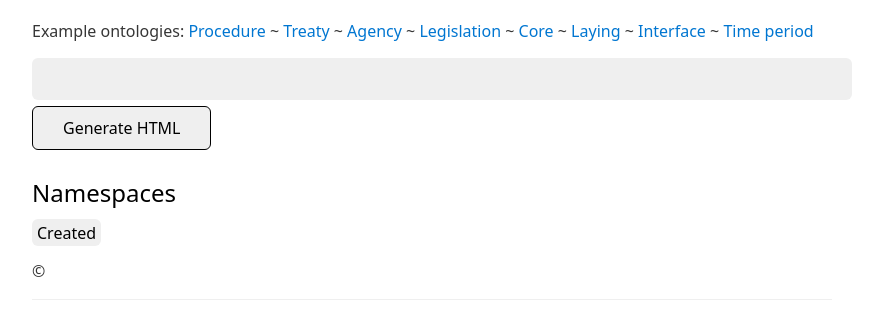
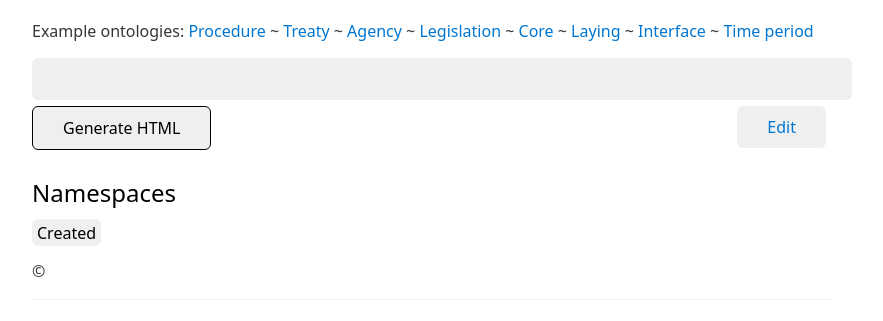
Before and after one commit to robertbrook/ttl2html, a Flask app: template templates/index.html in a window 1280 px wide. Shown: the top 321 px of the page, without its empty margins (208-1091 px from the left). Run offline with Flask 2, Linux system fonts and the light colour scheme; the template is opened without the code that fills it, so the values that code supplies are empty; parts of the project's set-up code (start-up, migrations or seed data) failed here and were passed over.

Commit message:
Crummy edit button

```diff
--- a/static/css/local.css
+++ b/static/css/local.css
@@ -585,4 +585,6 @@
 
 h3 span.subhead {font-weight:normal;0.25rem;color:gray;}
 
+button#edit {float:right;}
+
 /* img#depiction {border:1pt dotted gray;padding:1.5rem;} */
--- a/templates/index.html
+++ b/templates/index.html
@@ -7,7 +7,7 @@
 <link rel="stylesheet" type="text/css" href="/static/css/local.css?{{ range(1, 1000000000) | random }}">
 <link rel='preconnect' href='https://ukparliament.github.io/'>
 </head>
-<body contenteditable="false">
+<body>
 <header>
 
 <p>Example ontologies:
@@ -29,10 +29,12 @@
 <a href="?ttlurl={{ root_url }}time-period/time-period-ontology.ttl">Time period</a>
 </p>
 
+
 <p>
       <form action="/" class="local">
       <input type="text" name="ttlurl" value="{{ ttlurl }}">
       <input type="submit" value="Generate HTML">
+      <button id="edit"><a href="javascript:document.body.contentEditable='true';">Edit</a></button>
       </form>
 </p>
 
```
